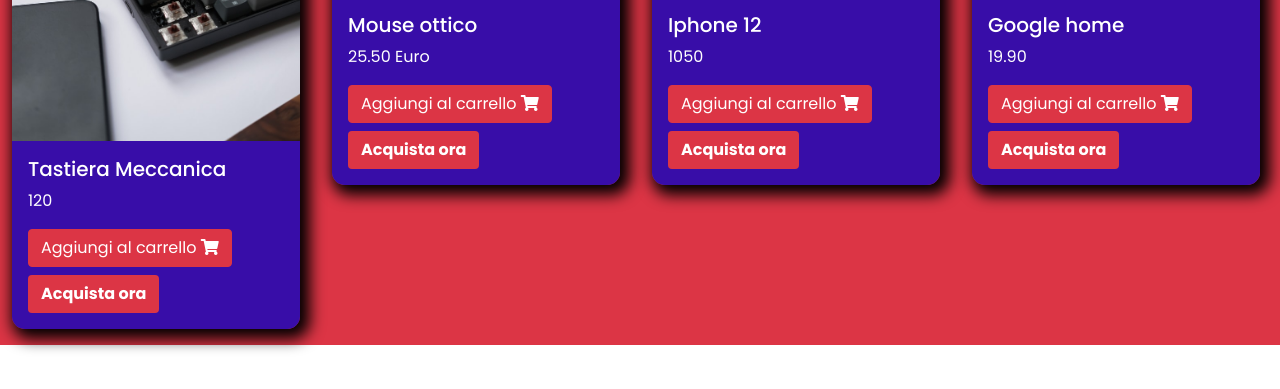
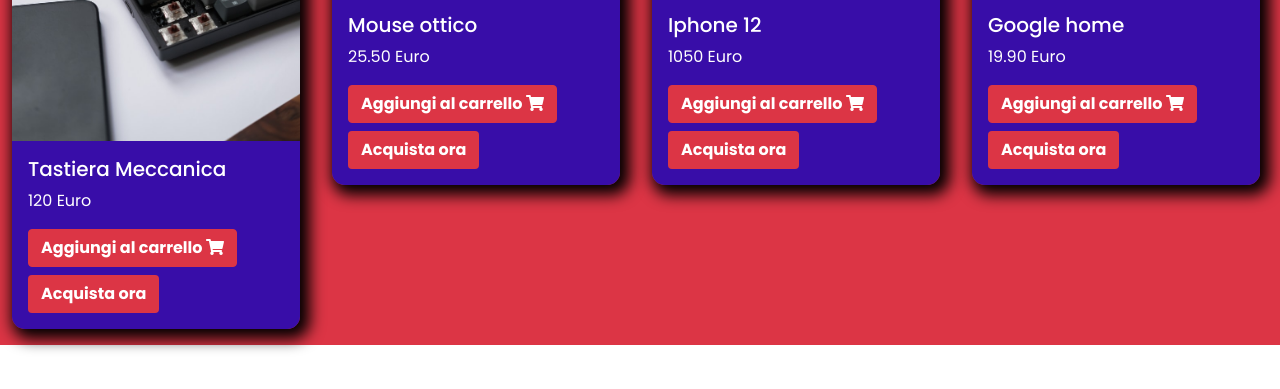
Before and after one commit to MarcoMusa/info.TECH, a plain HTML site: page index.html in a window 1280 px wide. Shown: the part 1301-1690 px from the top of the page. Drawn offline with nearby package versions, Linux system fonts and the light colour scheme.

Commit message:
custom card

```diff
--- a/index.html
+++ b/index.html
@@ -128,7 +128,7 @@
       let categories = [
         {
           title: "Tastiera Meccanica",
-          prezzo: "120",
+          prezzo: "120 Euro",
           img: "./img/tastiera.jpg",
         },
         {
@@ -138,12 +138,12 @@
         },
         {
           title: "Iphone 12",
-          prezzo: "1050",
+          prezzo: "1050 Euro",
           img: "https://images.unsplash.com/photo-1617689181034-e79239074c13?ixid=MnwxMjA3fDB8MHxwaG90by1wYWdlfHx8fGVufDB8fHx8&ixlib=rb-1.2.1&auto=format&fit=crop&w=700&q=80",
         },
         {
           title: "Google home",
-          prezzo: "19.90",
+          prezzo: "19.90 Euro",
           img: "https://images.unsplash.com/photo-1556922404-e13d9ff95de8?ixid=MnwxMjA3fDB8MHxwaG90by1wYWdlfHx8fGVufDB8fHx8&ixlib=rb-1.2.1&auto=format&fit=crop&w=700&q=80",
         },
       ];
@@ -159,7 +159,7 @@
               <p class="card-text text-white">
                 ${category.prezzo}
               </p>
-              <a href="#" class="btn btn-danger">Aggiungi al carrello <i class="fas fa-shopping-cart"></i></a>
+              <a href="#" class="btn btn-danger fw-bold">Aggiungi al carrello <i class="fas fa-shopping-cart"></i></a>
               <div>
                 <button class="btn text-white fw-bold mt-2 bg-danger">Acquista ora</button>
             </div>
```
